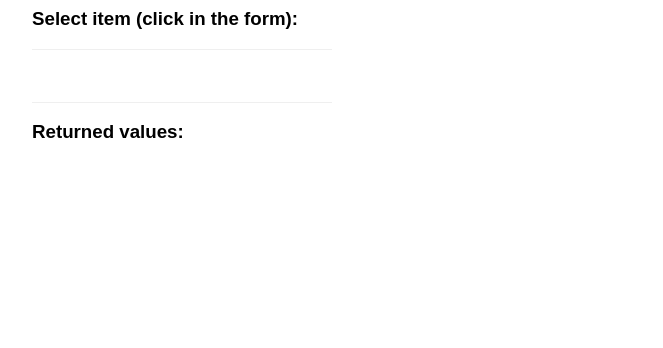
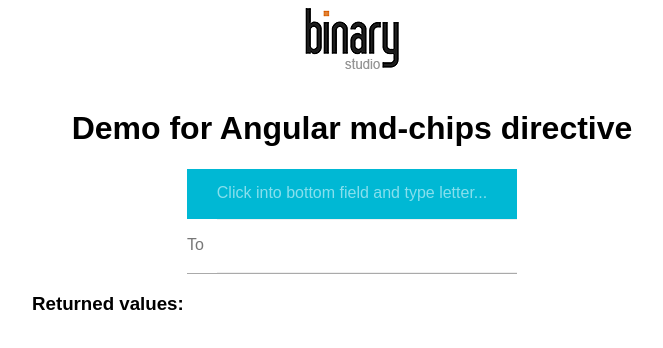
Before and after one commit to B1naryStudio/md-chips, a plain HTML site: page index.html in a window 1280 px wide. Shown: the whole page, without its empty margins (288-951 px from the left). Drawn offline with Linux system fonts and the light colour scheme.

Commit message:
Styles for demo with logo

```diff
--- a/index.html
+++ b/index.html
@@ -17,16 +17,60 @@
 			margin-left:25%;
 			margin-right:25%;
 		}
+
+		.toUserText {
+			width: 20px;
+			padding-right: 5px;
+			padding-top: 17px;
+			display: inline-block;
+			float: left;
+			color:#777;
+		}
+
+		.input {
+			margin-left: 30px;
+		}
+
+		.header {
+			background: #00B8D4;
+			height:50px;
+		}
+
+		.header p {
+			color: #87dfed;
+			padding-top: 15px;
+			text-align: center;
+		}
+
+		.retval {
+			background: #C5FFB9;
+			word-break: break-word;
+		}
+
+		.demo-wrap {
+			margin:auto;
+			width:330px;
+			border-bottom: 1px solid #aaa;
+		}
+
+		.headerText {
+			text-align: center;
+			padding-top:20px;
+		}
 	</style>
 	<body ng-app='mdChipsDemo' ng-controller="MainController" class='mdChipsDemo'>
-
+		<p style="text-align:center"><img src='logo.gif'></p>
+		<p><h1 class="headerText">Demo for Angular md-chips directive</h1></p>
 		<div class='demo-wrap'>
-			<h3>Select item (click in the form):</h3>
-			<md-chips collection='itemsCollection' ng-model='selectedUsers' text='To' md-title='title' md-thumbnail='thumbnailUrl' md-subtitle='subtitle' md-item='items'/>
+			<div class="header">
+				<p>Click into bottom field and type letter...</p>
+			</div>
+			<div class='toUserText'> To </div>
+			<md-chips collection='itemsCollection' ng-model='selectedUsers' text='To' md-title='title' md-thumbnail='thumbnailUrl' md-subtitle='subtitle' md-item='items' class='input'/>
 		</div>
 		<div>
 			<h3>Returned values:</h3>
-			<div ng-repeat='user in selectedUsers track by $index' style="background: #eaeaea; padding:10px; margin-bottom:10px">
+			<div ng-repeat='user in selectedUsers track by $index' style="padding:10px; margin-bottom:10px" class="retval">
 				<p><b>Title -</b> {{user.title}}</p>
 				<p><b>Subtitle -</b> {{user.subtitle}}</p>
 				<p><b>ThumbnailUrl -</b> {{user.thumbnailUrl}}</p>
--- a/mdchips.css
+++ b/mdchips.css
@@ -11,6 +11,7 @@
 	display: inline-block;
 	float:left;
 	height: 72px;
+
 }
 .chips-image img, .chips-active-img img{
 	width:40px;
```
Also changed, not shown: logo.gif (added).
